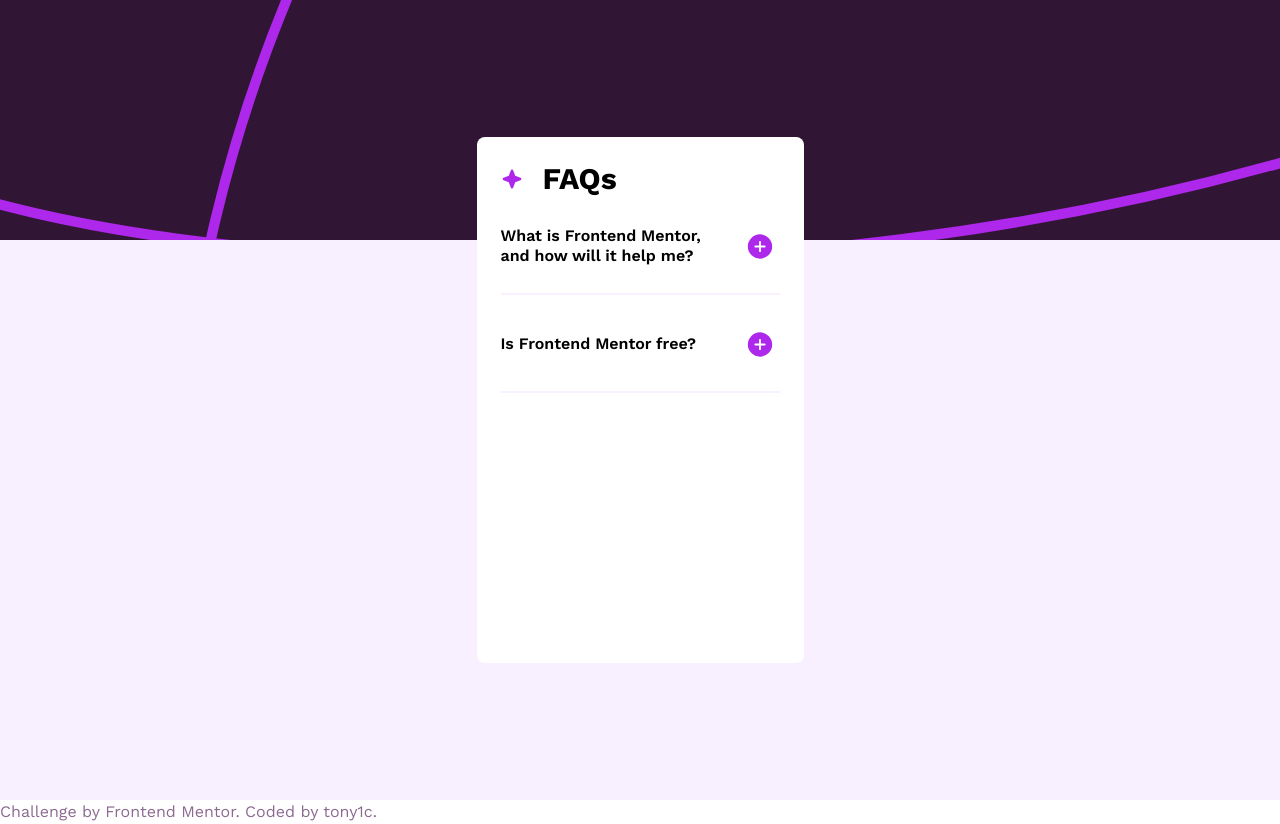
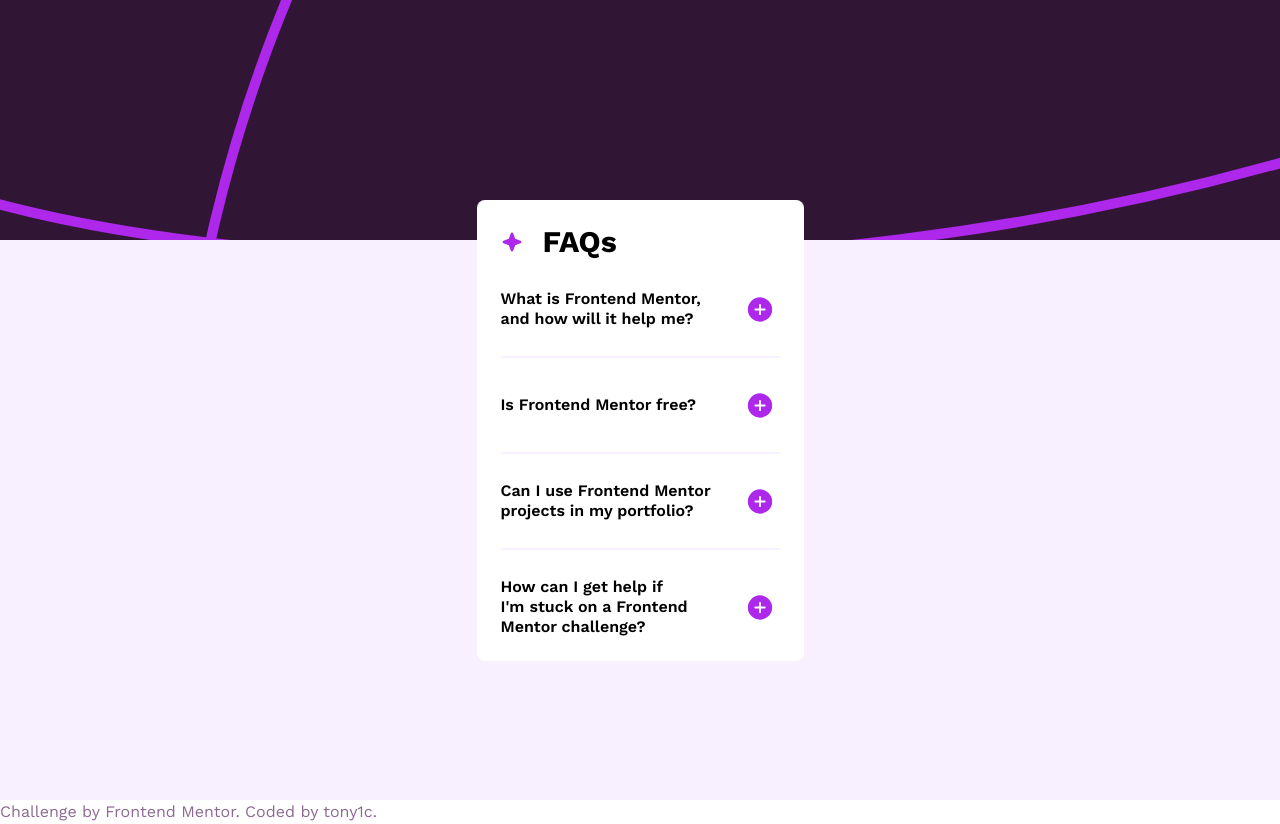
Before and after one commit to tony1c/frontend-mentor-challenges, an Angular app in the folder faq-accordion-angular/: page / in a window 1280 px wide. Built offline with nearby package versions, Linux system fonts and the light colour scheme.

Commit message:
accordion update

```diff
--- a/faq-accordion-angular/src/app/app.component.html
+++ b/faq-accordion-angular/src/app/app.component.html
@@ -4,29 +4,17 @@
   >
     <!-- wrapper -->
     <div
-      class="container leading-5 text-balance mx-auto flex items-center h-screen justify-center"
+      class="container leading-5 text-balance mx-auto flex items-center justify-center"
     >
       <!-- accordion component -->
       <div
-        class="w-[327px] h-[526px] bg-white rounded-lg p-6 flex flex-col gap-[29px]"
+        class="w-[327px] bg-white mt-[200px] rounded-lg p-6 flex flex-col gap-[29px]"
       >
         <div class="flex items-center gap-5">
           <img class="size-[22px]" src="./icon-star.svg" alt="Star icon" />
           <h1 class="text-3xl font-700">FAQs</h1>
         </div>
-        <!-- first question -->
-        <app-accordion
-          question="What is Frontend Mentor, and how will it help me?"
-          response="Frontend Mentor offers realistic coding challenges to help developers
-      improve their frontend coding skills with projects in HTML, CSS, and
-      JavaScript. It's suitable for all levels and ideal for portfolio building."
-        />
-
-        <!-- second question -->
-        <app-accordion
-          question="Is Frontend Mentor free?"
-          response="Yes, Frontend Mentor offers both free and premium coding challenges, with the free option providing access to a range of projects suitable for all skill levels."
-        />
+        <app-accordion />
       </div>
     </div>
   </div>
--- a/faq-accordion-angular/src/app/components/accordion/accordion.component.html
+++ b/faq-accordion-angular/src/app/components/accordion/accordion.component.html
@@ -1,22 +1,29 @@
 <div class="flex flex-col gap-[27px]">
+  @for (accordion of accordions; track accordion.id) {
   <div class="flex justify-between items-center">
     <h2 class="font-600 max-w-[212px]">
-      {{ question }}
+      {{ accordion.question }}
     </h2>
     <button
-      (click)="toggleIsOpen()"
+      (click)="toggleAccordion(accordion.id)"
       class="inline-flex rounded-full pointer-events-none size-10 items-center justify-center"
       type="button"
     >
       <img
+        [src]="
+          accordion.id === expandedIdx ? '/icon-minus.svg' : '/icon-plus.svg'
+        "
         class="cursor-pointer pointer-events-auto"
-        [src]="accordionService.isOpen ? './icon-minus.svg' : './icon-plus.svg'"
         alt="Plus icon"
       />
     </button>
   </div>
-  @if (this.accordionService.isOpen) {
-  <p class="text-pretty text-sm text-grayish-purple">{{ response }}</p>
-  }
+
+  @if (accordion.id === expandedIdx) {
+  <p class="text-pretty text-sm text-grayish-purple">
+    {{ accordion.response }}
+  </p>
+  } @if (accordion.id <= 2) {
   <div class="border-b-2 border-b-light-pink w-full"></div>
+  } }
 </div>
--- a/faq-accordion-angular/src/app/components/accordion/accordion.component.ts
+++ b/faq-accordion-angular/src/app/components/accordion/accordion.component.ts
@@ -1,5 +1,4 @@
-import { Component, inject, Input } from '@angular/core';
-import { AccordionService } from '../../services/accordion.service';
+import { Component } from '@angular/core';
 
 @Component({
   selector: 'app-accordion',
@@ -9,15 +8,40 @@ import { AccordionService } from '../../services/accordion.service';
   styleUrl: './accordion.component.css',
 })
 export class AccordionComponent {
-  @Input() question = '';
-  @Input() response = '';
-  accordionService: AccordionService = inject(AccordionService);
+  accordions = [
+    {
+      id: 0,
+      question: 'What is Frontend Mentor, and how will it help me?',
+      response:
+        "Frontend Mentor offers realistic coding challenges to help developers improve their frontend coding skills with projects in HTML, CSS, and JavaScript. It's suitable for all levels and ideal for portfolio building.",
+    },
+    {
+      id: 1,
+      question: 'Is Frontend Mentor free?',
+      response:
+        'Yes, Frontend Mentor offers both free and premium coding challenges, with the free option providing access to a range of projects suitable for all skill levels.',
+    },
+    {
+      id: 2,
+      question: 'Can I use Frontend Mentor projects in my portfolio?',
+      response:
+        "Yes, you can use projects completed on Frontend Mentor in your portfolio. It's an excellent way to showcase your skills to potential employers!",
+    },
+    {
+      id: 3,
+      question:
+        "How can I get help if I'm stuck on a Frontend Mentor challenge?",
+      response:
+        "The best place to get help is inside Frontend Mentor's Discord community. There's a help channel where you can ask questions and seek support from other community members.",
+    },
+  ];
+  expandedIdx: number | null = null;
 
-  public log() {
-    console.log('Clicked');
-  }
-
-  public toggleIsOpen() {
-    this.accordionService.toggleIsOpen();
+  public toggleAccordion(id: number): void {
+    if (this.expandedIdx === id) {
+      this.expandedIdx = null;
+    } else {
+      this.expandedIdx = id;
+    }
   }
 }
--- a/faq-accordion-angular/src/app/services/accordion.service.ts
+++ /dev/null
@@ -1,12 +0,0 @@
-import { Injectable } from '@angular/core';
-
-@Injectable({
-  providedIn: 'root',
-})
-export class AccordionService {
-  isOpen = false;
-
-  public toggleIsOpen() {
-    this.isOpen = !this.isOpen;
-  }
-}
```
Also changed, not shown: 1 other file (tests, documents, lock files or other folders).
